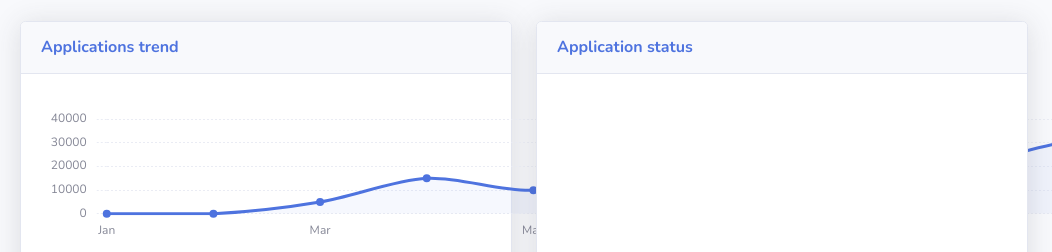
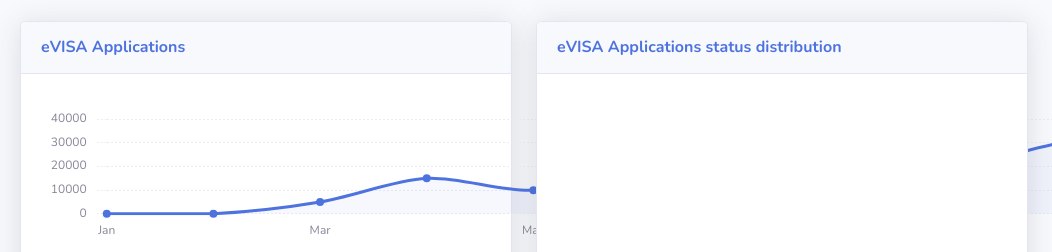
Before and after one commit to derekchan2k/derekchan2k.github.io, a website with bundled scripts: page index_embassy.html in a window 1280 px wide. Shown: the part 155-407 px from the top of the page, 228-1280 px from the left. Built offline with nearby package versions, Linux system fonts and the light colour scheme.

Commit message:
update embassy dashboard

```diff
--- a/index_embassy.html
+++ b/index_embassy.html
@@ -149,7 +149,7 @@
                                 <!-- Card Header - Dropdown -->
                                 <div
                                     class="card-header py-3 d-flex flex-row align-items-center justify-content-between">
-                                    <h6 class="m-0 font-weight-bold text-primary">Applications trend</h6>
+                                    <h6 class="m-0 font-weight-bold text-primary">eVISA Applications</h6>
                                     <div class="dropdown no-arrow">
                                         <a class="dropdown-toggle" href="#" role="button" id="dropdownMenuLink"
                                             data-toggle="dropdown" aria-haspopup="true" aria-expanded="false">
@@ -171,7 +171,8 @@
                                 <!-- Card Header - Dropdown -->
                                 <div
                                     class="card-header py-3 d-flex flex-row align-items-center justify-content-between">
-                                    <h6 class="m-0 font-weight-bold text-primary">Application status</h6>
+                                    <h6 class="m-0 font-weight-bold text-primary">eVISA Applications status distribution
+                                    </h6>
                                     <div class="dropdown no-arrow">
                                         <a class="dropdown-toggle" href="#" role="button" id="dropdownMenuLink"
                                             data-toggle="dropdown" aria-haspopup="true" aria-expanded="false">
```
